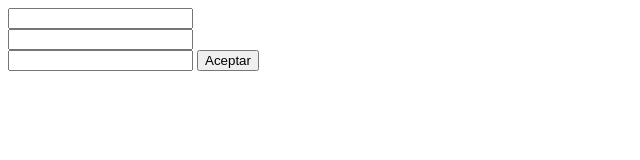
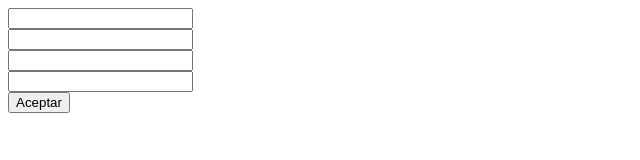
Before and after one commit to digarzonp/ejercicios-introducci-n-javascript, a plain HTML site: page index.html in a window 1280 px wide. Shown: the whole page, without its empty margins (0-640 px from the left). Drawn offline with Linux system fonts and the light colour scheme.

Commit message:
cambio index ejercicio 7

```diff
--- a/index.html
+++ b/index.html
@@ -10,7 +10,8 @@
     <form>
         <input type="text" id="x"/><br>
         <input type="text" id="y"/><br>
-        <input type="text" id="z"/>
+        <input type="text" id="z"/><br>
+        <input type="text" id="resultado"/><br>
         <input type="button" value="Aceptar" onclick="media()"/>
 
 
```
